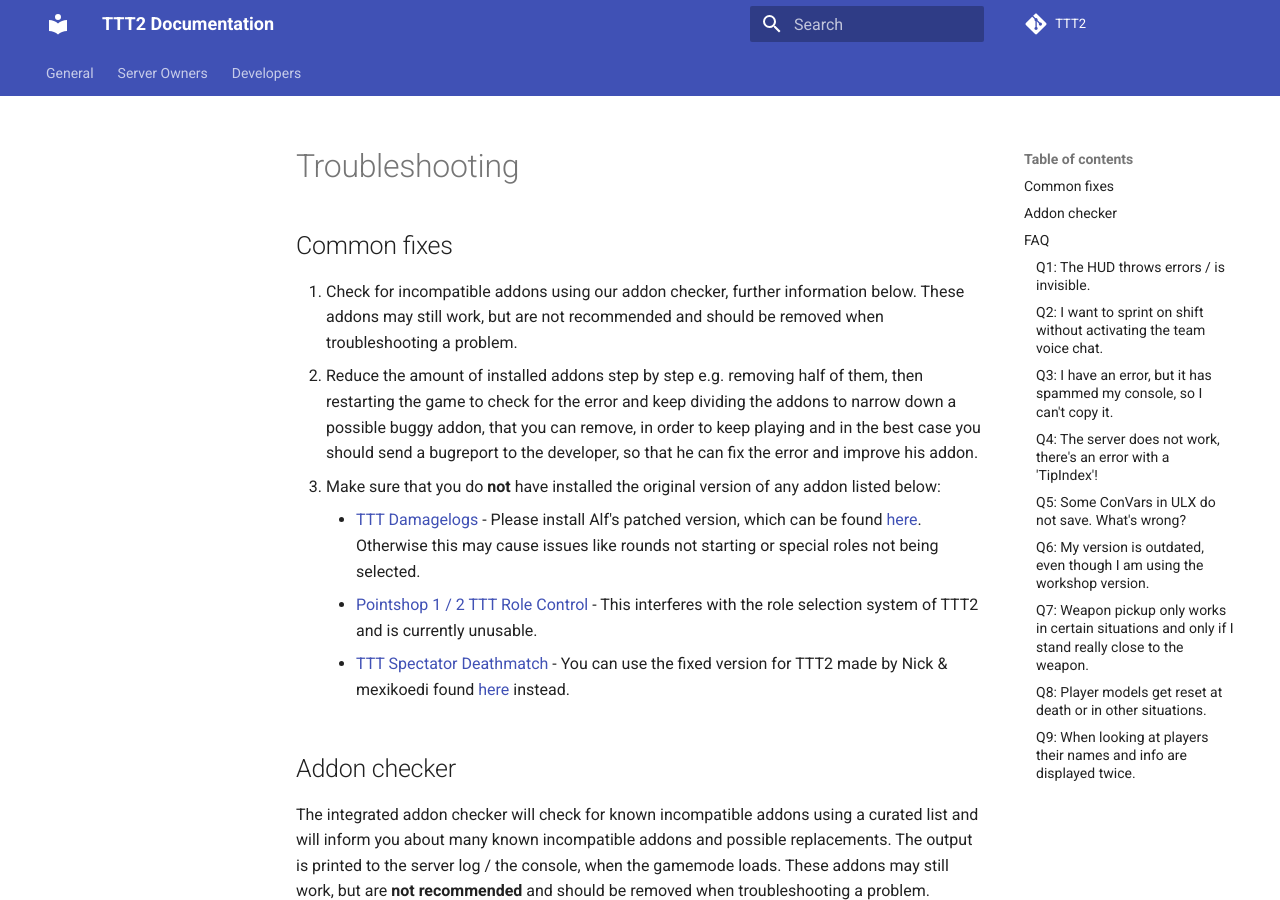
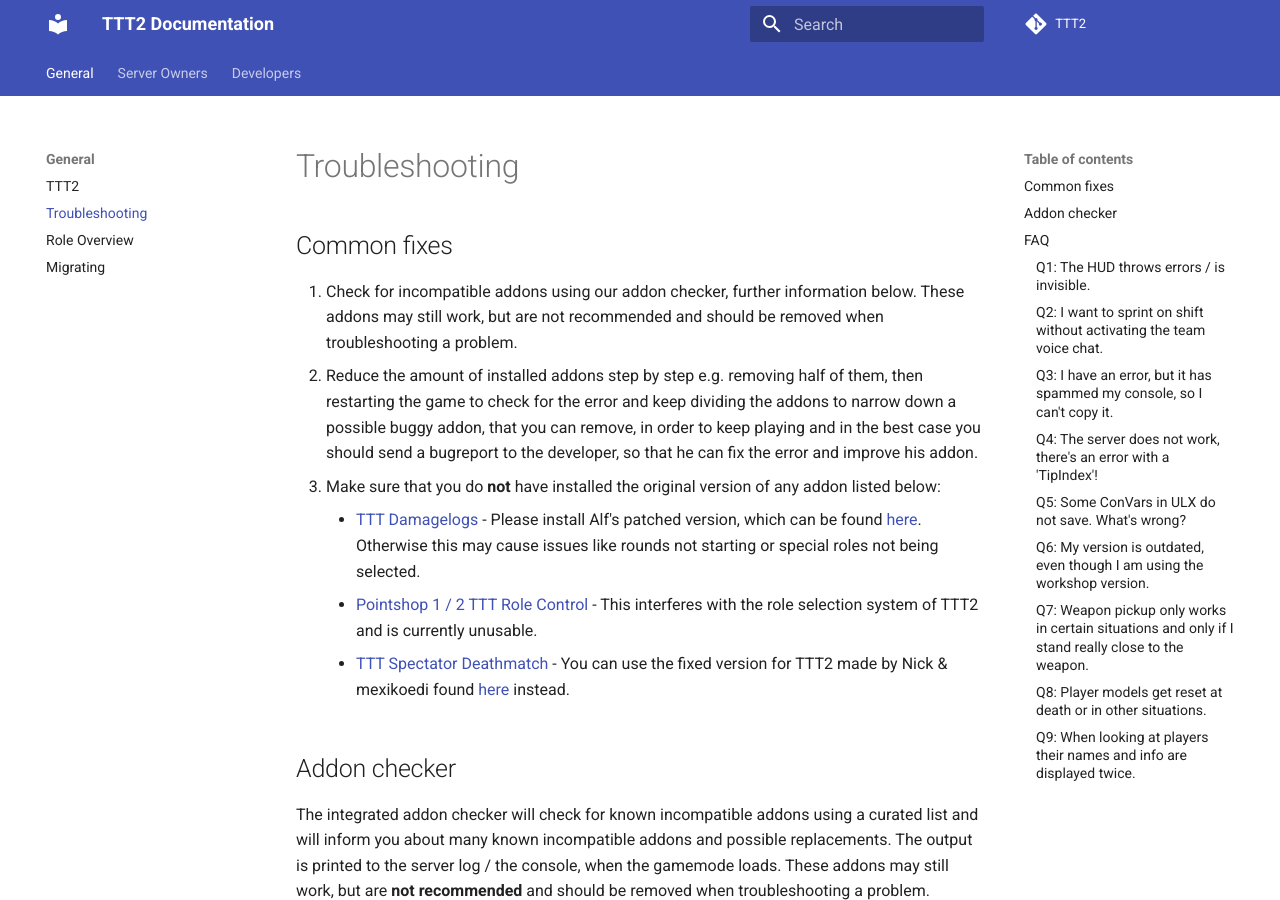
Before and after one commit to TTT-2/docs, an MkDocs documentation site: the page built from docs/troubleshooting/index.md, in a window 1280 px wide and 900 px high. Built offline with MkDocs 1.6.1 and Material for MkDocs 9.7.7, drawn with Linux system fonts in a browser that asks for light colours; comment, search, counter and statistics services are not loaded; part of the change alters nothing that is shown.

Commit message:
fixed url

```diff
--- a/mkdocs.yml
+++ b/mkdocs.yml
@@ -26,7 +26,7 @@ theme:
 nav:
   - General:
     - TTT2: 'index.md'
-    - Troubleshooting: 'general/troubleshooting.md'
+    - Troubleshooting: 'troubleshooting/index.md'
     - Role Overview: 'general/roles.md'
     - Migrating: 'general/migrating.md'
   - Server Owners:
```
